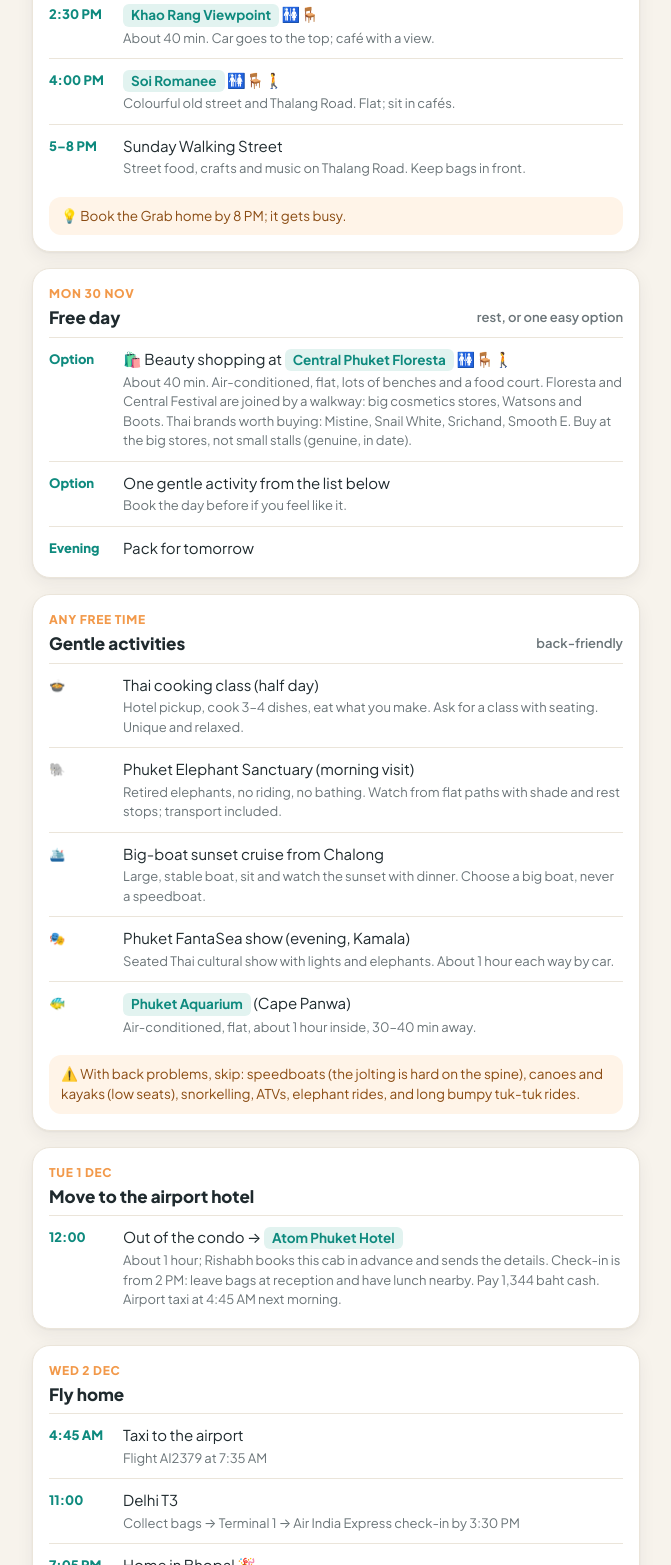
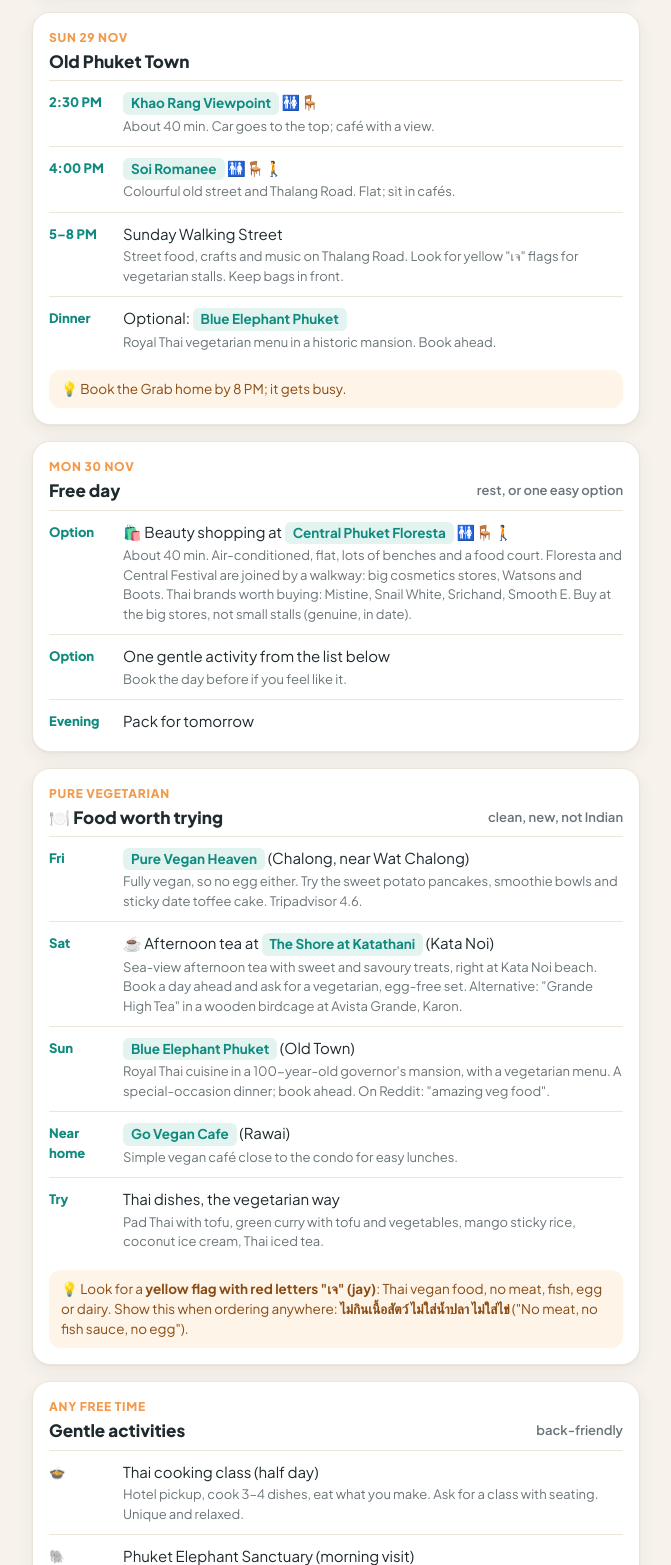
Before and after one commit to rishabhgoswami1/phuket-trip-checklist, a plain HTML site: page day-plan.html in a window 1280 px wide. Shown: the part 1528-3093 px from the top of the page, without its empty margins (304-975 px from the left). Drawn offline with Linux system fonts and the light colour scheme.

Commit message:
Vegetarian food section and day picks
Co-Authored-By: Claude Opus 5.5 <noreply@anthropic.com>

```diff
--- a/day-plan.html
+++ b/day-plan.html
@@ -41,7 +41,7 @@
 <h2>Thai temples</h2>
 <div class="stop"><div class="time">10:00</div><div class="what"><span class="grab">Wat Chalong</span> 🚻🚶<small>Phuket's biggest temple. Flat, about 1 hour.</small></div></div>
 <div class="stop"><div class="time">11:30</div><div class="what"><span class="grab">Big Buddha Phuket</span> 🚻<small>Car goes to the top; short walk and a few steps. Huge views.</small></div></div>
-<div class="stop"><div class="time">1:00 PM</div><div class="what">Lunch in Chalong, then back to the condo to rest 🪑</div></div>
+<div class="stop"><div class="time">1:00 PM</div><div class="what">Lunch at <span class="grab">Pure Vegan Heaven</span> (Chalong) 🪑<small>Then back to the condo to rest.</small></div></div>
 <div class="tip">💡 Keep the same car or driver all day. Grab is hard to find at Big Buddha for the way back.</div>
 </section>
 
@@ -50,6 +50,7 @@
 <h2>Beach day 2 <span class="sub">or a boat tour</span></h2>
 <div class="stop"><div class="time">10:00</div><div class="what"><span class="grab">Karon Viewpoint</span><small>The famous three-beaches photo. No walking.</small></div></div>
 <div class="stop"><div class="time">10:30</div><div class="what"><span class="grab">Kata Noi Beach</span> 🚻🪑🚶<small>Quiet and beautiful, sunbeds and restaurants.</small></div></div>
+<div class="stop"><div class="time">3:00 PM</div><div class="what">☕ Optional afternoon tea at <span class="grab">The Shore at Katathani</span><small>Sea view, on Kata Noi. Book a day ahead; ask for vegetarian, egg-free.</small></div></div>
 <div class="stop"><div class="time">Evening</div><div class="what"><span class="grab">Nai Harn Lake</span> 🪑🚶<small>Flat path with benches, next to the condo.</small></div></div>
 </section>
 
@@ -58,7 +59,8 @@
 <h2>Old Phuket Town</h2>
 <div class="stop"><div class="time">2:30 PM</div><div class="what"><span class="grab">Khao Rang Viewpoint</span> 🚻🪑<small>About 40 min. Car goes to the top; café with a view.</small></div></div>
 <div class="stop"><div class="time">4:00 PM</div><div class="what"><span class="grab">Soi Romanee</span> 🚻🪑🚶<small>Colourful old street and Thalang Road. Flat; sit in cafés.</small></div></div>
-<div class="stop"><div class="time">5–8 PM</div><div class="what">Sunday Walking Street<small>Street food, crafts and music on Thalang Road. Keep bags in front.</small></div></div>
+<div class="stop"><div class="time">5–8 PM</div><div class="what">Sunday Walking Street<small>Street food, crafts and music on Thalang Road. Look for yellow "เจ" flags for vegetarian stalls. Keep bags in front.</small></div></div>
+<div class="stop"><div class="time">Dinner</div><div class="what">Optional: <span class="grab">Blue Elephant Phuket</span><small>Royal Thai vegetarian menu in a historic mansion. Book ahead.</small></div></div>
 <div class="tip">💡 Book the Grab home by 8 PM; it gets busy.</div>
 </section>
 
@@ -68,6 +70,17 @@
 <div class="stop"><div class="time">Option</div><div class="what">🛍️ Beauty shopping at <span class="grab">Central Phuket Floresta</span> 🚻🪑🚶<small>About 40 min. Air-conditioned, flat, lots of benches and a food court. Floresta and Central Festival are joined by a walkway: big cosmetics stores, Watsons and Boots. Thai brands worth buying: Mistine, Snail White, Srichand, Smooth E. Buy at the big stores, not small stalls (genuine, in date).</small></div></div>
 <div class="stop"><div class="time">Option</div><div class="what">One gentle activity from the list below<small>Book the day before if you feel like it.</small></div></div>
 <div class="stop"><div class="time">Evening</div><div class="what">Pack for tomorrow</div></div>
+</section>
+
+<section class="day">
+<div class="date">Pure vegetarian</div>
+<h2>🍽️ Food worth trying <span class="sub">clean, new, not Indian</span></h2>
+<div class="stop"><div class="time">Fri</div><div class="what"><span class="grab">Pure Vegan Heaven</span> (Chalong, near Wat Chalong)<small>Fully vegan, so no egg either. Try the sweet potato pancakes, smoothie bowls and sticky date toffee cake. Tripadvisor 4.6.</small></div></div>
+<div class="stop"><div class="time">Sat</div><div class="what">☕ Afternoon tea at <span class="grab">The Shore at Katathani</span> (Kata Noi)<small>Sea-view afternoon tea with sweet and savoury treats, right at Kata Noi beach. Book a day ahead and ask for a vegetarian, egg-free set. Alternative: "Grande High Tea" in a wooden birdcage at Avista Grande, Karon.</small></div></div>
+<div class="stop"><div class="time">Sun</div><div class="what"><span class="grab">Blue Elephant Phuket</span> (Old Town)<small>Royal Thai cuisine in a 100-year-old governor's mansion, with a vegetarian menu. A special-occasion dinner; book ahead. On Reddit: "amazing veg food".</small></div></div>
+<div class="stop"><div class="time">Near home</div><div class="what"><span class="grab">Go Vegan Cafe</span> (Rawai)<small>Simple vegan café close to the condo for easy lunches.</small></div></div>
+<div class="stop"><div class="time">Try</div><div class="what">Thai dishes, the vegetarian way<small>Pad Thai with tofu, green curry with tofu and vegetables, mango sticky rice, coconut ice cream, Thai iced tea.</small></div></div>
+<div class="tip">💡 Look for a <b>yellow flag with red letters "เจ" (jay)</b>: Thai vegan food, no meat, fish, egg or dairy. Show this when ordering anywhere: <b>ไม่กินเนื้อสัตว์ ไม่ใส่น้ำปลา ไม่ใส่ไข่</b> ("No meat, no fish sauce, no egg").</div>
 </section>
 
 <section class="day">
```
